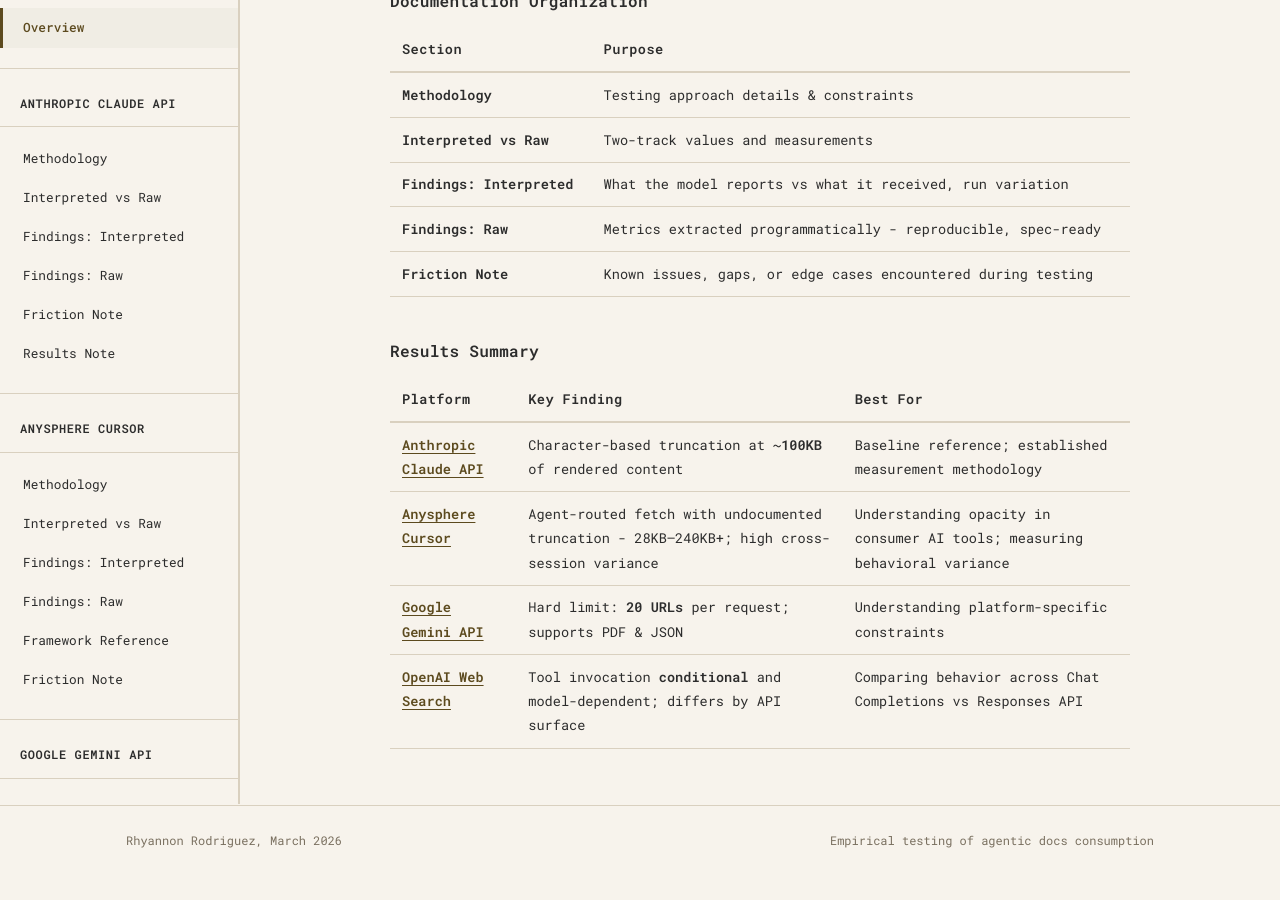
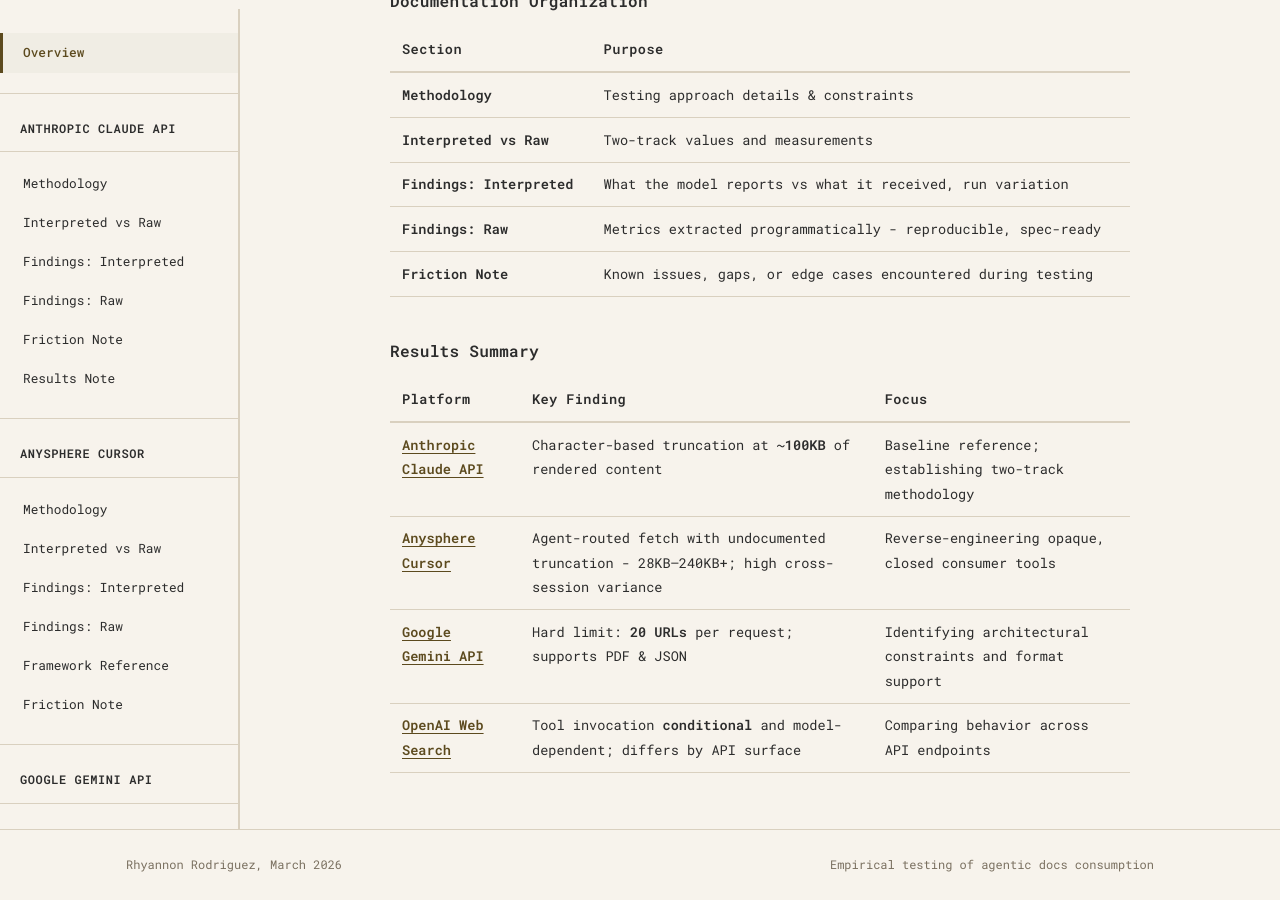
Before and after one commit to rhyannonjoy/agent-ecosystem-testing, a Jekyll site: the page built from index.md, in a window 1280 px wide and 900 px high, scrolled down 360 px. Built offline with Jekyll 4.4.1, drawn with Linux system fonts in a browser that asks for light colours; before the commit the page ends 1235 px from its top, so only the background shows below that.

Commit message:
refactor(index): clarify results summary

```diff
--- a/index.md
+++ b/index.md
@@ -25,9 +25,9 @@
 
 ## Results Summary
 
-| **Platform** | **Key Finding** | **Best For** |
+| **Platform** | **Key Finding** | **Focus** |
 |----------|-------------|----------|
-| **[Anthropic Claude API](/docs/anthropic-claude-api-web-fetch-tool/methodology.md)** | Character-based truncation at ~**100KB** of rendered content | Baseline reference; established measurement methodology |
-| **[Anysphere Cursor](/docs/anysphere-cursor/methodology.md)** | Agent-routed fetch with undocumented truncation - 28KB–240KB+; high cross-session variance | Understanding opacity in consumer AI tools; measuring behavioral variance |
-| **[Google Gemini API](/docs/google-gemini-url-context-tool/methodology.md)** | Hard limit: **20 URLs** per request; supports PDF & JSON | Understanding platform-specific constraints |
-| **[OpenAI Web Search](/docs/open-ai-web-search-tool/methodology.md)** | Tool invocation **conditional** and model-dependent; differs by API surface | Comparing behavior across Chat Completions vs Responses API |
+| **[Anthropic Claude API](/docs/anthropic-claude-api-web-fetch-tool/methodology.md)** | Character-based truncation at ~**100KB** of rendered content | Baseline reference; establishing two-track methodology |
+| **[Anysphere Cursor](/docs/anysphere-cursor/methodology.md)** | Agent-routed fetch with undocumented truncation - 28KB–240KB+; high cross-session variance | Reverse-engineering opaque, closed consumer tools |
+| **[Google Gemini API](/docs/google-gemini-url-context-tool/methodology.md)** | Hard limit: **20 URLs** per request; supports PDF & JSON | Identifying architectural constraints and format support |
+| **[OpenAI Web Search](/docs/open-ai-web-search-tool/methodology.md)** | Tool invocation **conditional** and model-dependent; differs by API surface | Comparing behavior across API endpoints |
```
